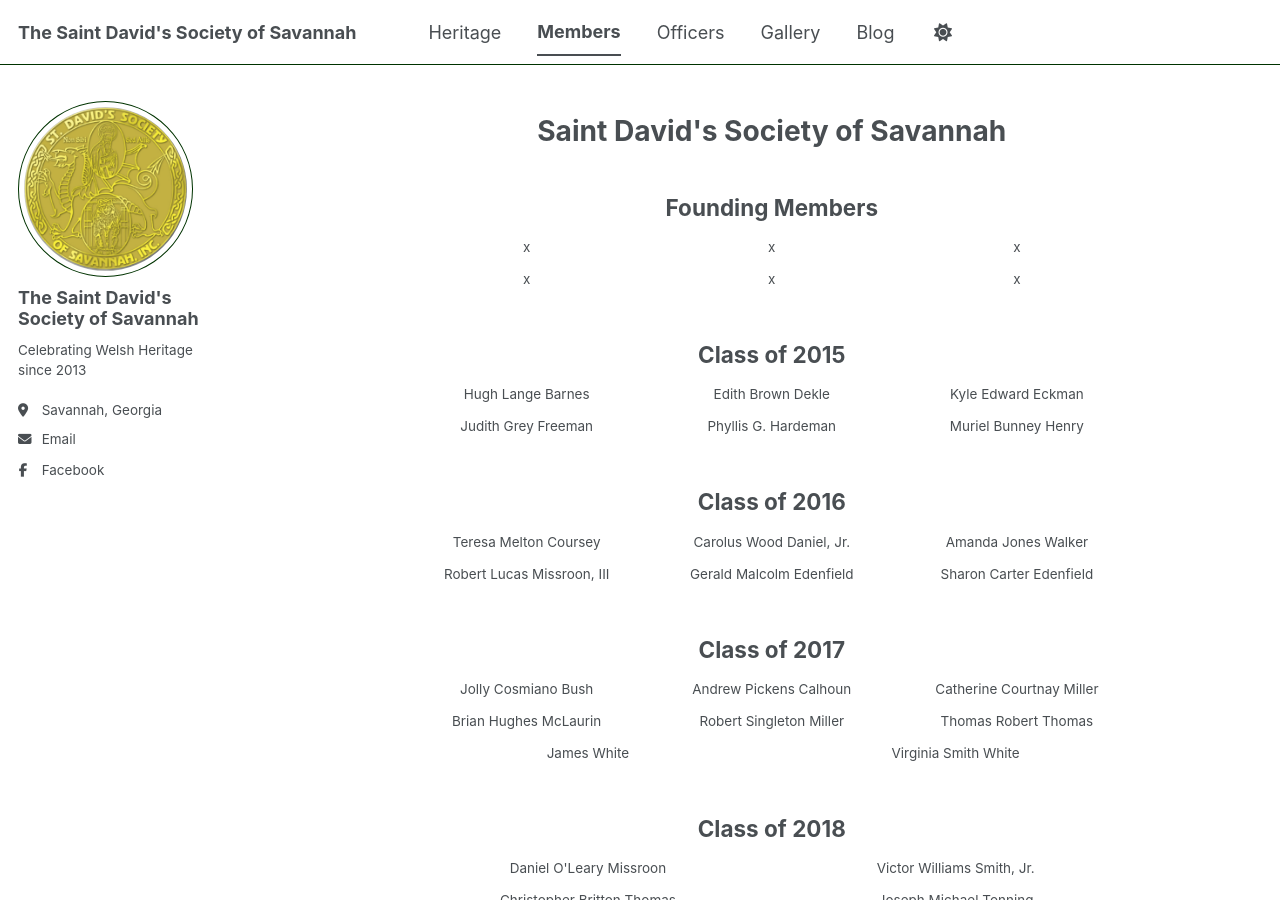
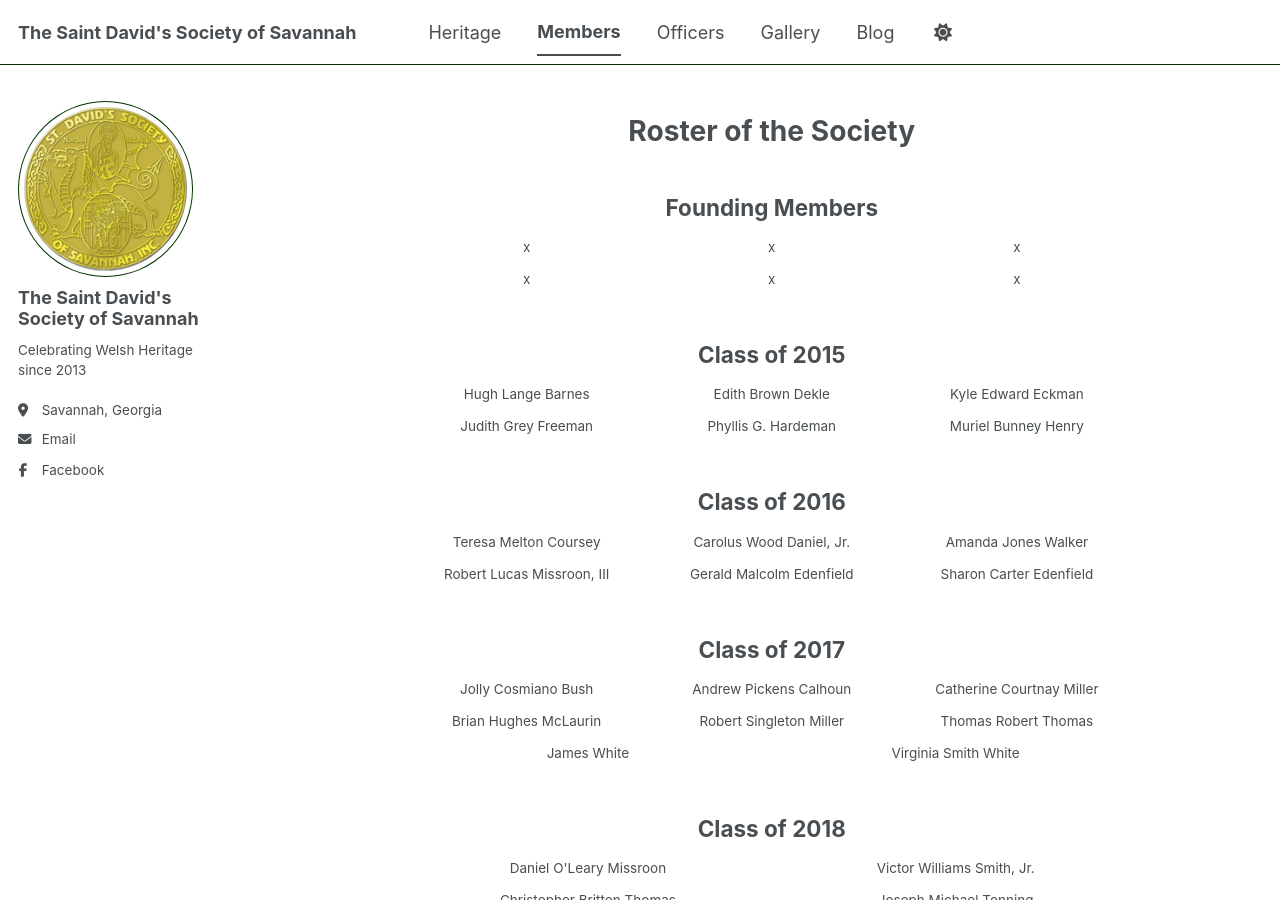
Before and after one commit to whancock6/sdss2, a Jekyll site: the page built from _pages/members.html, in a window 1280 px wide and 900 px high. Built offline with Jekyll 4.4.1, drawn with Linux system fonts in a browser that asks for light colours; a script bundle is joined from its source files by our own code; library files that are not in the unit come from our copies.

Commit message:
Update members.html

```diff
--- a/_pages/members.html
+++ b/_pages/members.html
@@ -20,7 +20,7 @@
 </style>
 
 <body>
-<center><h1>Saint David's Society of Savannah</h1></center>
+<center><h1>Roster of the Society</h1></center>
 
 <center><h2>Founding Members</h2></center>
 <table style="width:75%" align="center">
```
